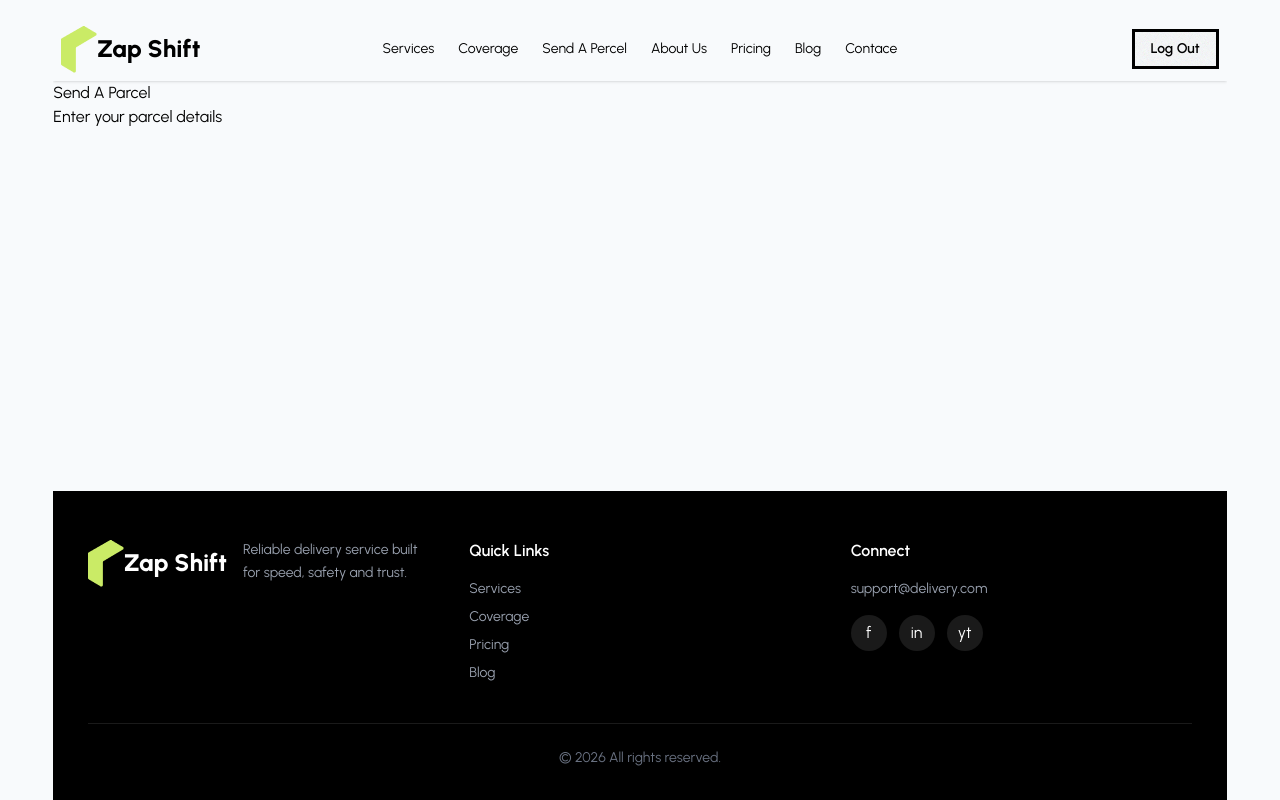
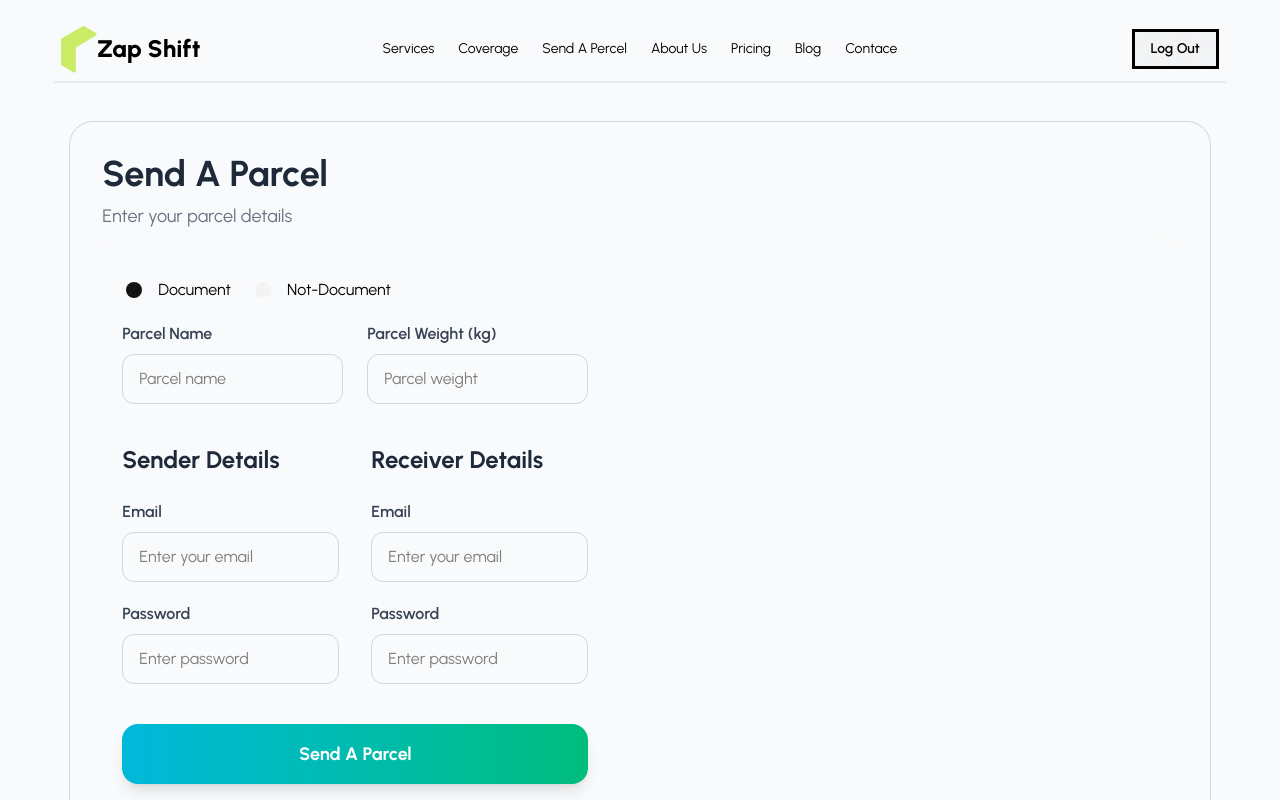
Before and after one commit to asik247/zap-shift-client-site, a React (Vite) app: page /percelSend in a window 1280 px wide. Shown: the top 800 px of the page. Built offline with nearby package versions, Linux system fonts and the light colour scheme; no server answers; sample sign-in values are in the browser's storage.

Commit message:
seand a percel code wirte now

```diff
--- a/src/Pages/PercelSend/SendAPercel.jsx
+++ b/src/Pages/PercelSend/SendAPercel.jsx
@@ -1,12 +1,144 @@
 import React from 'react';
+import { useForm } from 'react-hook-form';
+// import { data } from 'react-router';
+
 const SendAPercel = () => {
+    const { register, handleSubmit } = useForm();
+    const handleFormSubmiter = (data) => {
+        console.log(data);
+    }
     return (
-        <div>
-            {/* Title */}
-            <div>
-                <h2>Send A Parcel</h2>
-                <p>Enter your parcel details</p>
+        <div className="max-w-7xl mx-auto px-4 py-10">
+            <div className="rounded-3xl p-8 border border-gray-300">
+                {/* Heading Section */}
+                <div className="mb-2">
+                    <h2 className="text-4xl font-bold text-gray-800 mb-2">
+                        Send A Parcel
+                    </h2>
+
+                    <p className="text-gray-500 text-lg">
+                        Enter your parcel details
+                    </p>
+                </div>
+                <div className="flex flex-wrap gap-8 items-center bg-gray-50 p-5 rounded-2xl mb-8">
+                    <form onSubmit={handleSubmit(handleFormSubmiter)}>
+                        {/* radio filed */}
+                        <div className='flex gap-5 my-5'>
+                            <label className="flex items-center gap-3 cursor-pointer">
+                                <input type="radio" {...register('percelType')} value="document" className="radio" defaultChecked />
+                                Document
+                            </label>
+
+                            <label className="flex items-center gap-3 cursor-pointer">
+                                <input type="radio" {...register('percelType')} value="not-document" className="radio" />
+                                Not-Document
+                            </label>
+                        </div>
+                        {/* Percel name + weight */}
+                        <div className="grid grid-cols-1 md:grid-cols-2 gap-6">
+                            <div>
+                                <label className="text-gray-700 font-semibold mb-2 block">
+                                    Parcel Name
+                                </label>
+
+                                <input
+                                    type="text"
+                                    className="w-full border border-gray-300 rounded-xl px-4 py-3 outline-none focus:border-primary focus:ring-2 focus:ring-primary/20 transition"
+                                    placeholder="Parcel name"
+                                />
+                            </div>
+
+                            <div>
+                                <label className="text-gray-700 font-semibold mb-2 block">
+                                    Parcel Weight (kg)
+                                </label>
+
+                                <input
+                                    type="text"
+                                    className="w-full border border-gray-300 rounded-xl px-4 py-3 outline-none focus:border-primary focus:ring-2 focus:ring-primary/20 transition"
+                                    placeholder="Parcel weight"
+                                />
+                            </div>
+                        </div>
+                        {/* sender + receber details */}
+                        <div className='mt-10'>
+                            <fieldset className="grid grid-cols-1 md:grid-cols-2 gap-8">
+                                {/* sender details */}
+                                <div>
+                                    <h3 className="text-2xl font-bold text-gray-800 mb-6">
+                                        Sender Details
+                                    </h3>
+
+                                    <div className="space-y-5">
+                                        <div>
+                                            <label className="text-gray-700 font-semibold mb-2 block">
+                                                Email
+                                            </label>
+
+                                            <input
+                                                type="email"
+                                                className="w-full border border-gray-300 rounded-xl px-4 py-3 outline-none"
+                                                placeholder="Enter your email"
+                                            />
+                                        </div>
+
+                                        <div>
+                                            <label className="text-gray-700 font-semibold mb-2 block">
+                                                Password
+                                            </label>
+
+                                            <input
+                                                type="password"
+                                                className="w-full border border-gray-300 rounded-xl px-4 py-3 outline-none"
+                                                placeholder="Enter password"
+                                            />
+                                        </div>
+                                    </div>
+                                </div>
+                                {/* receiver details */}
+                                <div>
+                                    <h3 className="text-2xl font-bold text-gray-800 mb-6">
+                                        Receiver Details
+                                    </h3>
+
+                                    <div className="space-y-5">
+                                        <div>
+                                            <label className="text-gray-700 font-semibold mb-2 block">
+                                                Email
+                                            </label>
+
+                                            <input
+                                                type="email"
+                                                className="w-full border border-gray-300 rounded-xl px-4 py-3 outline-none"
+                                                placeholder="Enter your email"
+                                            />
+                                        </div>
+
+                                        <div>
+                                            <label className="text-gray-700 font-semibold mb-2 block">
+                                                Password
+                                            </label>
+
+                                            <input
+                                                type="password"
+                                                className="w-full border border-gray-300 rounded-xl px-4 py-3 outline-none"
+                                                placeholder="Enter password"
+                                            />
+                                        </div>
+                                    </div>
+                                </div>
+                            </fieldset>
+                        </div>
+                        <input
+                            className='w-full my-10 py-4 rounded-2xl font-bold text-lg text-white bg-gradient-to-r from-cyan-500 to-emerald-500 hover:from-emerald-500 hover:to-cyan-500 transition-all duration-300 shadow-lg hover:scale-[1.01] cursor-pointer'
+                            type="submit"
+                            value="Send A Parcel"
+                        />
+                    </form>
+                </div>
             </div>
+
+
         </div>
     );
 };
```
